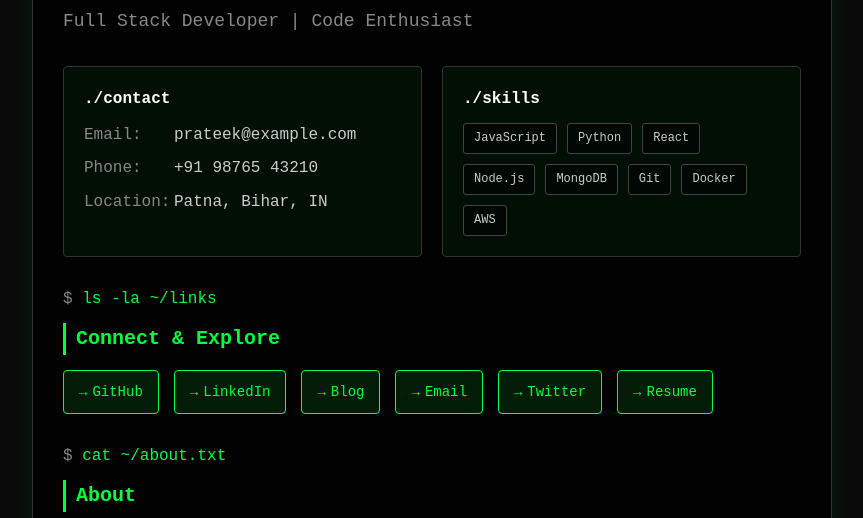
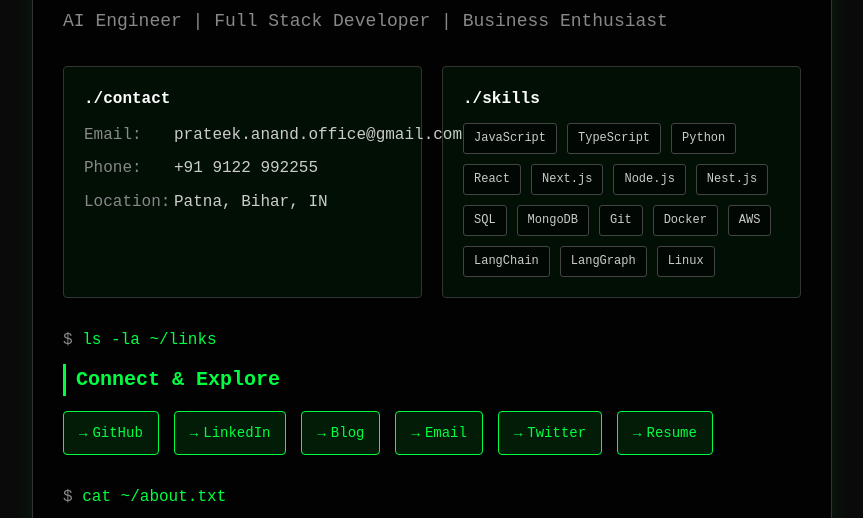
Before and after one commit to bizprat/bizprat.github.io, a plain HTML site: page index.html in a window 1280 px wide. Shown: the part 209-727 px from the top of the page, without its empty margins (208-1071 px from the left). Drawn offline with Linux system fonts and the light colour scheme.

Commit message:
Fixed: Personal Details

```diff
--- a/index.html
+++ b/index.html
@@ -393,18 +393,18 @@
 
         <div class="prompt">whoami</div>
         <h1>Prateek Anand<span class="blinking-cursor"></span></h1>
-        <div class="role">Full Stack Developer | Code Enthusiast</div>
+        <div class="role">AI Engineer | Full Stack Developer | Business Enthusiast</div>
 
         <div class="info-grid">
             <div class="info-card">
                 <h3>./contact</h3>
                 <div class="contact-item">
                     <span class="label">Email:</span>
-                    <span>prateek@example.com</span>
+                    <span>prateek.anand.office@gmail.com</span>
                 </div>
                 <div class="contact-item">
                     <span class="label">Phone:</span>
-                    <span>+91 98765 43210</span>
+                    <span>+91 9122 992255</span>
                 </div>
                 <div class="contact-item">
                     <span class="label">Location:</span>
@@ -416,13 +416,20 @@
                 <h3>./skills</h3>
                 <div class="skills">
                     <span class="skill">JavaScript</span>
+                    <span class="skill">TypeScript</span>
                     <span class="skill">Python</span>
                     <span class="skill">React</span>
+                    <span class="skill">Next.js</span>
                     <span class="skill">Node.js</span>
+                    <span class="skill">Nest.js</span>
+                    <span class="skill">SQL</span>
                     <span class="skill">MongoDB</span>
                     <span class="skill">Git</span>
                     <span class="skill">Docker</span>
                     <span class="skill">AWS</span>
+                    <span class="skill">LangChain</span>
+                    <span class="skill">LangGraph</span>
+                    <span class="skill">Linux</span>
                 </div>
             </div>
         </div>
@@ -431,10 +438,10 @@
             <div class="prompt">ls -la ~/links</div>
             <h2>Connect & Explore</h2>
             <div class="links">
-                <a href="https://github.com/prateekanand" class="link" target="_blank">GitHub</a>
-                <a href="https://linkedin.com/in/prateekanand" class="link" target="_blank">LinkedIn</a>
-                <a href="https://prateekanand.dev/blog" class="link" target="_blank">Blog</a>
-                <a href="mailto:prateek@example.com" class="link">Email</a>
+                <a href="https://github.com/bizprat" class="link" target="_blank">GitHub</a>
+                <a href="http://linkedin.com/in/prateek-anand-9a194522/" class="link" target="_blank">LinkedIn</a>
+                <a href="https://blog.prateekanand.dev/" class="link" target="_blank">Blog</a>
+                <a href="mailto:prateek.anand.office@gmail.com" class="link">Email</a>
                 <a href="https://twitter.com/prateekanand" class="link" target="_blank">Twitter</a>
                 <a href="/resume.pdf" class="link" target="_blank">Resume</a>
             </div>
```
